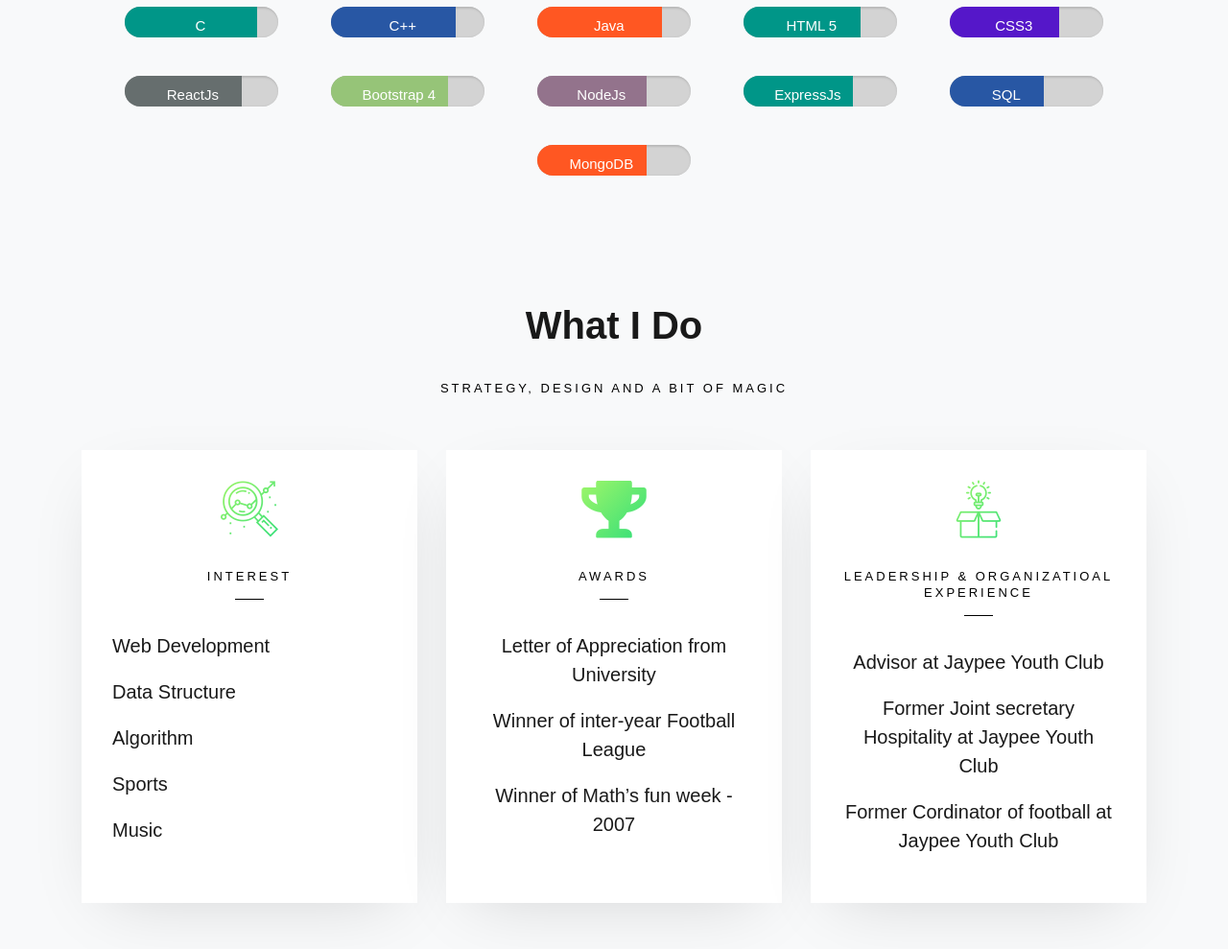
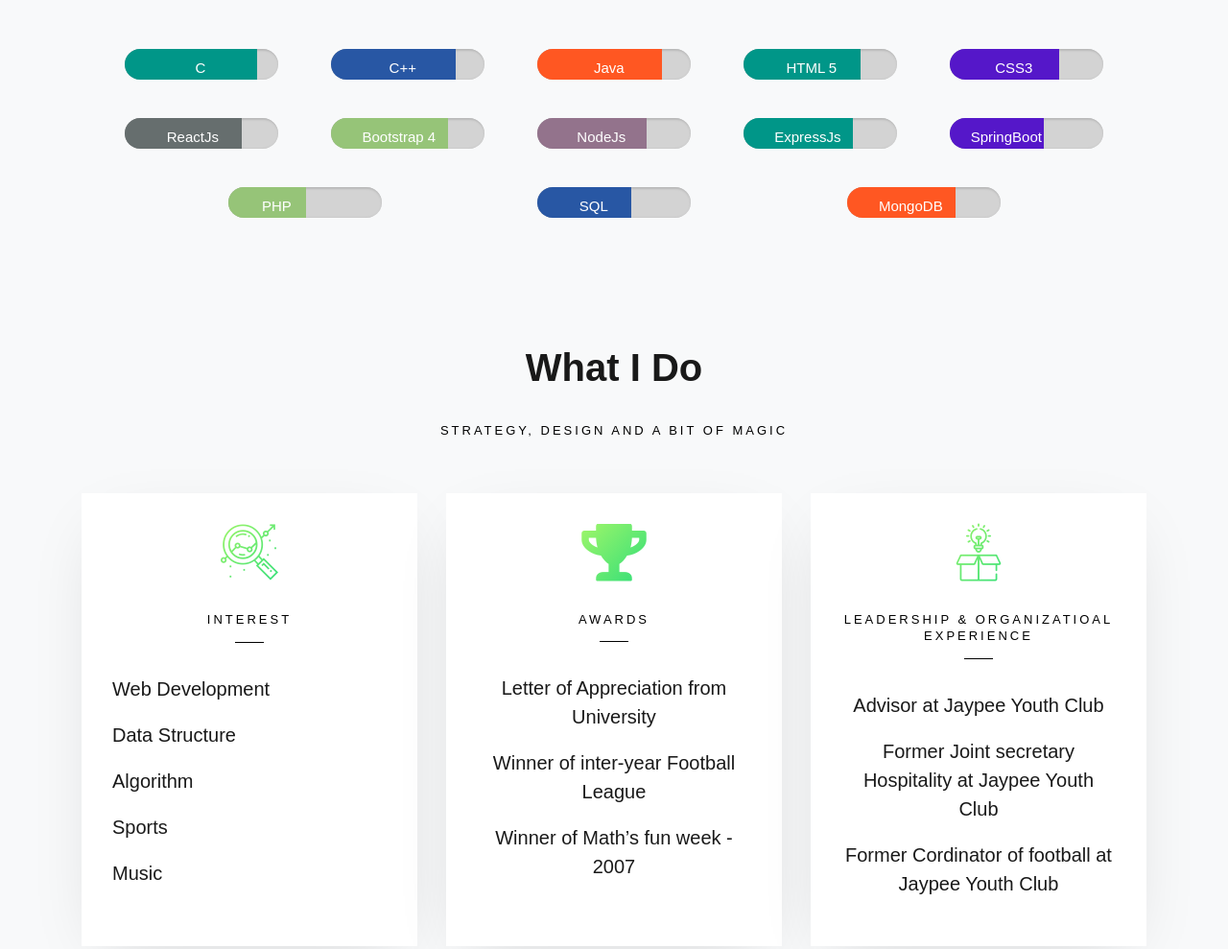
Before and after one commit to rohansharma06/Portfolio, a website: page index.html in a window 1280 px wide. Shown: the part 2060-3049 px from the top of the page at 96% size. Drawn offline with nearby package versions, Linux system fonts and the light colour scheme; files whose address does not match are found by name.

Commit message:
update resume

```diff
--- a/index.html
+++ b/index.html
@@ -146,6 +146,7 @@
 							<span class="subheading">Welcome</span>
 							<h2 class="mb-4" style="font-size: 34px; text-transform: capitalize;">About Me</h2>
 							<p><strong>Hi, my name is Rohan Sharma.</strong></p>
+							<p>  I am Currently working as <span class="text-highlight" >Software Engineer</span>  at <span class="text-highlight" ><a href="https://www.blackngreen.com/" style="text-decoration: underline;">BlackNGreen</a></span></p>
 							<p>  I am Graduated from <span class="text-highlight" >Jaypee University of Engineering & Technology</span>
 								Guna, Madhya Pradesh, in year 2020. </p>
 
@@ -250,6 +251,22 @@
 				<div class="eighty-five-percent mb-teal" data-bar-width="70">
 					<div class="skill-name">
 						<span> ExpressJs </span>
+					</div>
+				</div>
+			</div>
+
+			<div class="skill-progress">
+				<div class="eighty-percent mb-purple" data-bar-width="60">
+					<div class="skill-name">
+						<span> SpringBoot </span>
+					</div>
+				</div>
+			</div>
+
+			<div class="skill-progress">
+				<div class="eighty-percent mb-new" data-bar-width="50">
+					<div class="skill-name">
+						<span> PHP </span>
 					</div>
 				</div>
 			</div>
@@ -365,8 +382,8 @@
 			  </div>
 			  <h3 class="heading">Software Engineer</h3>
 			  <ul style="margin: 0; padding: 5px;">
-				<li>Working on VAS products and telecom solutions for the top telecom operators across the world.</li>
-				<li>Currently working on WAP and IVR promotions for various services like Islamic, Christianity, etc. using front-end technology HTML, CSS, Javascript, and PHP in the backend.</li>
+				<li>Currently working on designing and developing REST APIs using java spring-boot.</li>
+				<li>Developing fow for WEB and IVR promotions for various services using front-end technology HTML, CSS, Javascript, and PHP in the backend.</li>
 				<li>
 					Created an internal portal that will be used to blacklist or whitelist msisdn during the various promotion. Include functionality like add, delete or search msisdn from the database. <br>
 					Techstack used: HTML, CSS , Javascript, PHP and SQL.
```
Also changed, not shown: 2 other files.
